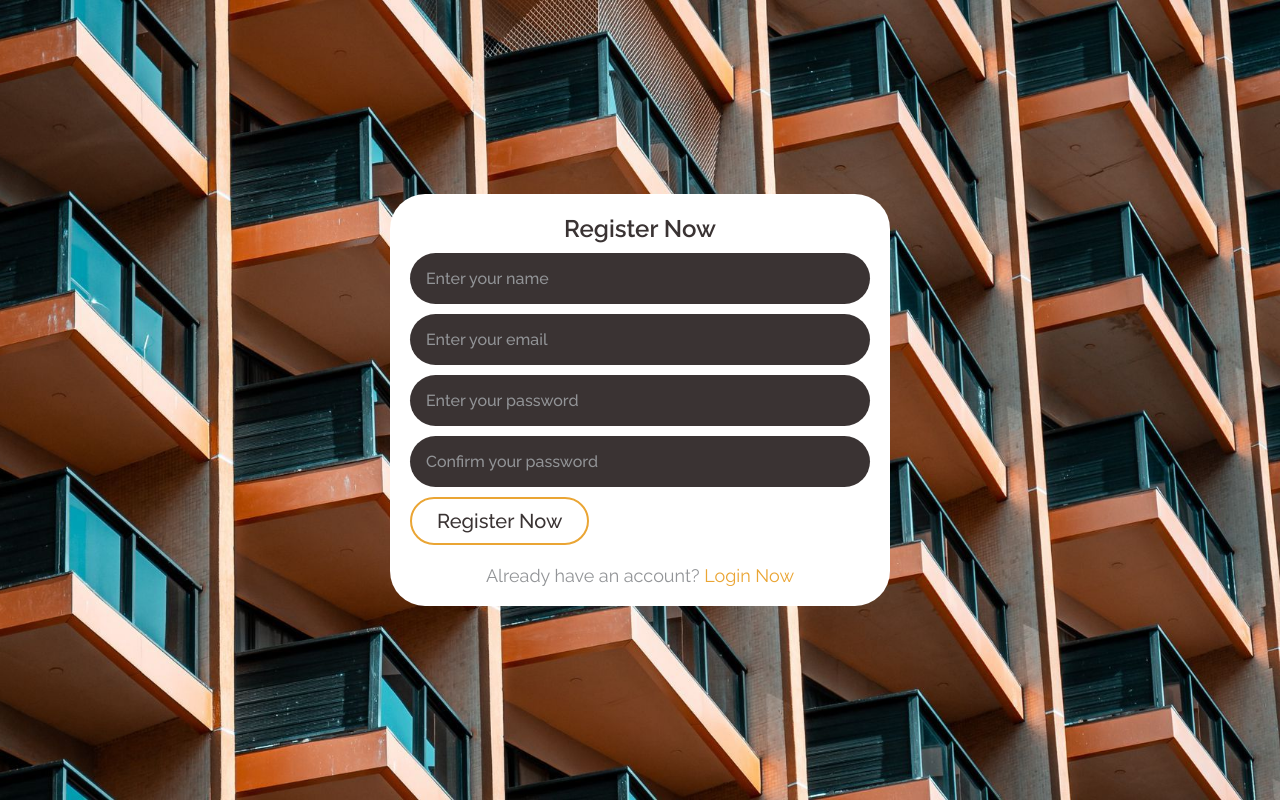
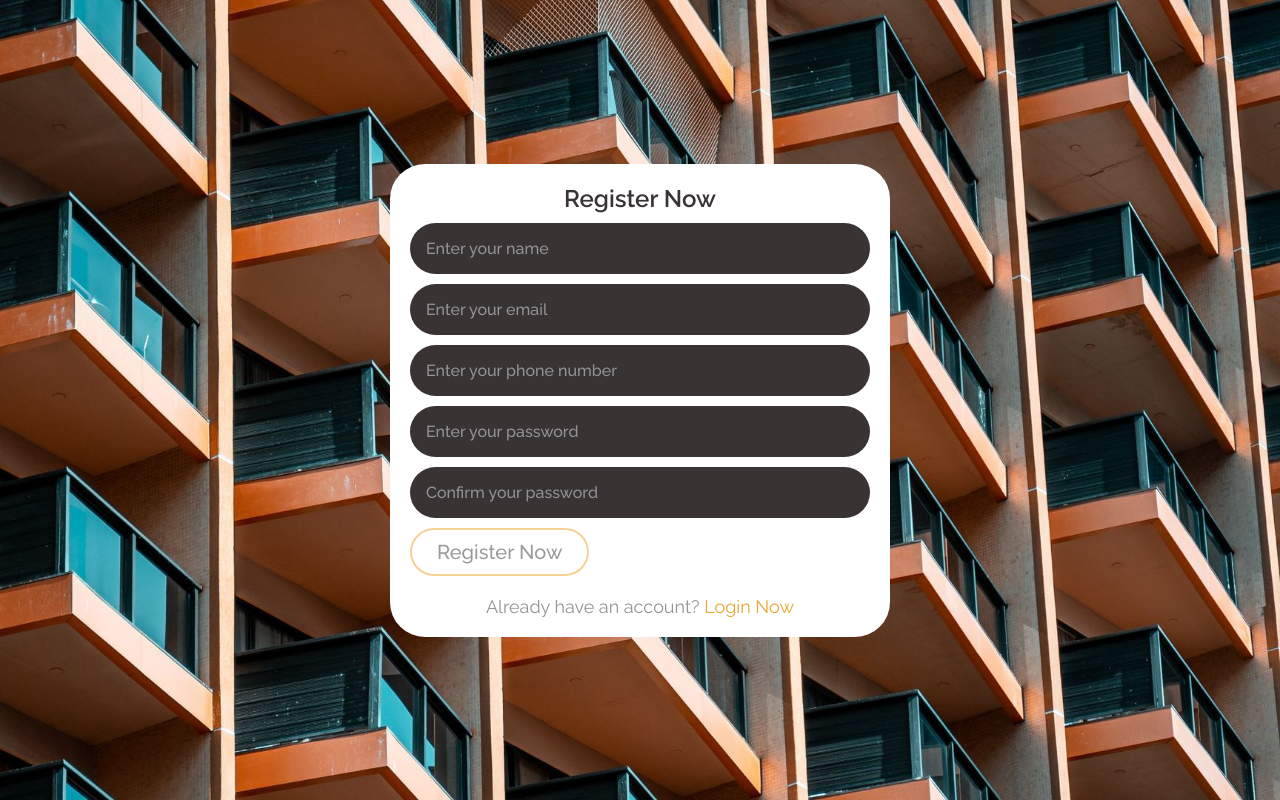
Before and after one commit to perlakozhaya/homehive, a PHP site: page /homehive/register.php in a window 1280 px wide. Run offline with PHP 8.4, Linux system fonts and the light colour scheme.

Commit message:
register.php -P

```diff
--- a/assets/css/styles.css
+++ b/assets/css/styles.css
@@ -143,6 +143,40 @@ a.button {
 a.button:hover {
     text-decoration: none;
 }
+
+.disable-element {
+    cursor: no-drop;
+    opacity: 0.5;
+    padding: 0.625rem 1.5625rem;
+    display: block;
+    font: 500 1.25rem 'Raleway', sans-serif;
+    border: 2px solid var(--secondary-color);
+    border-radius: 3.125rem;
+    color: var(--primary-color);
+    text-align: center;
+    transition: none;
+    box-shadow: none;
+}
+
+.disable-element::before {
+    transition: none;
+    box-shadow: none;
+}
+
+.disable-element:hover {
+    background-color: black !important;
+    box-shadow: none;
+}
+
+/* .button-1 {
+    padding: 0.625rem 1.5625rem;
+    display: block;
+    font: 500 1.25rem 'Raleway', sans-serif;
+    border: 2px solid var(--secondary-color);
+    border-radius: 3.125rem;
+    color: var(--primary-color);
+    text-align: center;
+} */
 
 .align-right {
     text-align: right;
--- a/assets/js/main.js
+++ b/assets/js/main.js
@@ -0,0 +1,17 @@
+function validatePassword() {
+    let password = document.getElementById('password');
+    let confirmPassword = document.getElementById('confirm-password');
+    let errorMessage = document.getElementById('error-message');
+    let registerButton = document.getElementById('register-button');
+
+    if (password.value !== confirmPassword.value) {
+        errorMessage.innerHTML = 'Passwords do not match';
+        registerButton.disabled = true;
+        registerButton.classList.add('disable-element');
+    } else {
+        errorMessage.innerHTML = '';
+        registerButton.disabled = false;
+        registerButton.classList.remove('disable-element');
+    }
+}
+// confirmPassword.addEventListener('input', validatePassword);
--- a/includes/functions.inc.php
+++ b/includes/functions.inc.php
@@ -0,0 +1,54 @@
+<?php
+session_start();
+function cleanInput($input) {
+        $input = stripslashes($input);
+        $input = htmlspecialchars($input);
+        $input = trim($input);
+        return $input;
+}
+
+function getRandomToken() {
+    return hash('sha256', time() * rand() * 3228432);
+}
+
+function checkEmail($email) {
+    $email = filter_var($email, FILTER_SANITIZE_EMAIL);
+    $email = filter_var($email, FILTER_VALIDATE_EMAIL);
+    return $email;
+}
+
+function checkPhoneNumber($phone) {
+    if(strlen($phone) < 9) {
+        for ($i = 0; $i < strlen($phone); $i++) {
+            $char = $phone[$i];
+
+            if ($char < '0' || $char > '9') {
+                return false;
+            }
+        }
+        return true;
+    }
+}
+
+function validatePhoneNumber($phone) {
+    $pattern = '/^[0-9]+$/';
+    return preg_match($pattern, $phone);
+    // preg_match() is a built-in php function that takes two arguments (1. a regex pattern, 2. string to check)
+}
+
+function checkPasswordMismatch($password, $confirmPassword) {
+    if ($password === $confirmPassword) {
+        return true;
+    }
+    else {
+        return false;
+    }
+}
+
+function checkEmailExistance($email){
+    global $connection;
+    $query = "SELECT user_id FROM user WHERE `email` = '$email'";
+    $result = mysqli_query($connection, $query);
+    return mysqli_num_rows($result) > 0;
+}
+?>
--- /dev/null
+++ b/includes/register.inc.php
@@ -0,0 +1,44 @@
+<?php
+require_once "includes/functions.inc.php";
+$error = "";
+if (
+    isset($_POST['name']) && $_POST['name'] != '' &&
+    isset($_POST['email']) && $_POST['email'] != '' &&
+    isset($_POST['password']) && $_POST['password'] != '' &&
+    isset($_POST['confirm-password']) && $_POST['confirm-password'] != ''
+) {
+    require_once "includes/db.inc.php";
+    $user["name"] = cleanInput($_POST['name']);
+    $user["email"] = cleanInput($_POST['email']);
+    $user["phone"] = cleanInput($_POST['phone']);
+    $user["password"] = cleanInput($_POST['password']);
+    $user["confirm-password"] = cleanInput($_POST['confirm-password']);
+
+    // check phone & email validation + check for matching passwords
+    if (checkPhoneNumber($_POST['phone']) &&
+        checkEmail($_POST['email']) &&
+        checkPasswordMismatch(($_POST['password']), ($_POST['confirm-password']))) {
+
+        $user["email"] = checkEmail(strtolower($_POST['email']));
+        $user["phone"] = $_POST['phone'];
+        $user["password"] = $_POST['password'];
+
+        // check if email exists in db
+        if(!checkEmailExistance($user["email"])) {
+            $query = "INSERT INTO user (name, email, phone, password)
+            VALUES ('{$user["name"]}', '{$user["email"]}', '{$user["phone"]}', '{$user["password"]}')";
+
+            mysqli_query($connection, $query);
+
+            header("location:login.php");
+        }
+        else {
+            $error = "Email already exists";
+        }
+
+    }
+    else {
+        $error = "Some information are incorrect";
+    }
+}
+?>
--- a/register.php
+++ b/register.php
@@ -1,3 +1,6 @@
+<?php require_once 'includes/register.inc.php'?>
+<?php require_once 'includes/functions.inc.php'?>
+
 <!DOCTYPE html>
 <html lang="en">
 
@@ -23,18 +26,23 @@
 
 <body>
     <section class="form-container">
-        <form class="form-group" action="" method="post">
+        <form class="form-group" action="<?php echo $_SERVER['PHP_SELF'];?>" method="POST">
             <h3>Register Now</h3>
             <div class="form-control">
-                <input type="text" name="name" required placeholder="Enter your name">
-                <input type="email" name="email" required placeholder="Enter your email">
-                <input type="password" name="password" required placeholder="Enter your password">
-                <input type="password" name="password-confirm" required placeholder="Confirm your password">
+                <input type="text" name="name" id="name" required placeholder="Enter your name">
+                <input type="email" name="email" id="email" required placeholder="Enter your email">
+                <input type="phone" name="phone" id="phone" placeholder="Enter your phone number">
+                <input type="password" name="password" id="password" required placeholder="Enter your password">
+                <input type="password" name="confirm-password" id="confirm-password" required placeholder="Confirm your password" oninput="validatePassword()">
             </div>
-            <button type="submit" name="submit" class="button">Register Now</button>
+            <div id="error-message"></div>
+            <button type="submit" name="submit" class="button disable-element" id="register-button" disabled>Register Now</button>
+            <div><?php echo $error ?></div>
             <p>Already have an account? <a href="login.php">Login Now</a></p>
         </form>
     </section>
+
+    <script src="assets/js/main.js"></script>
 </body>
 
 </html>
```
